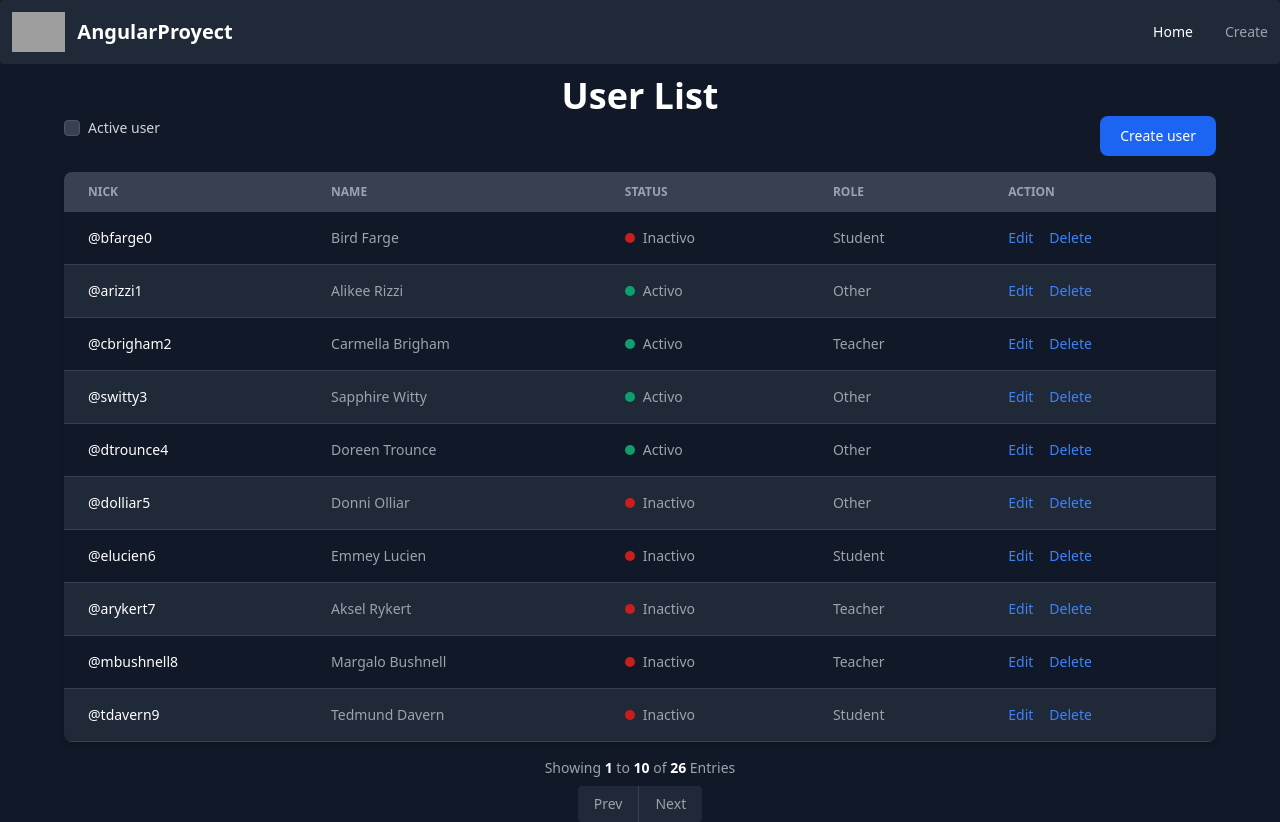
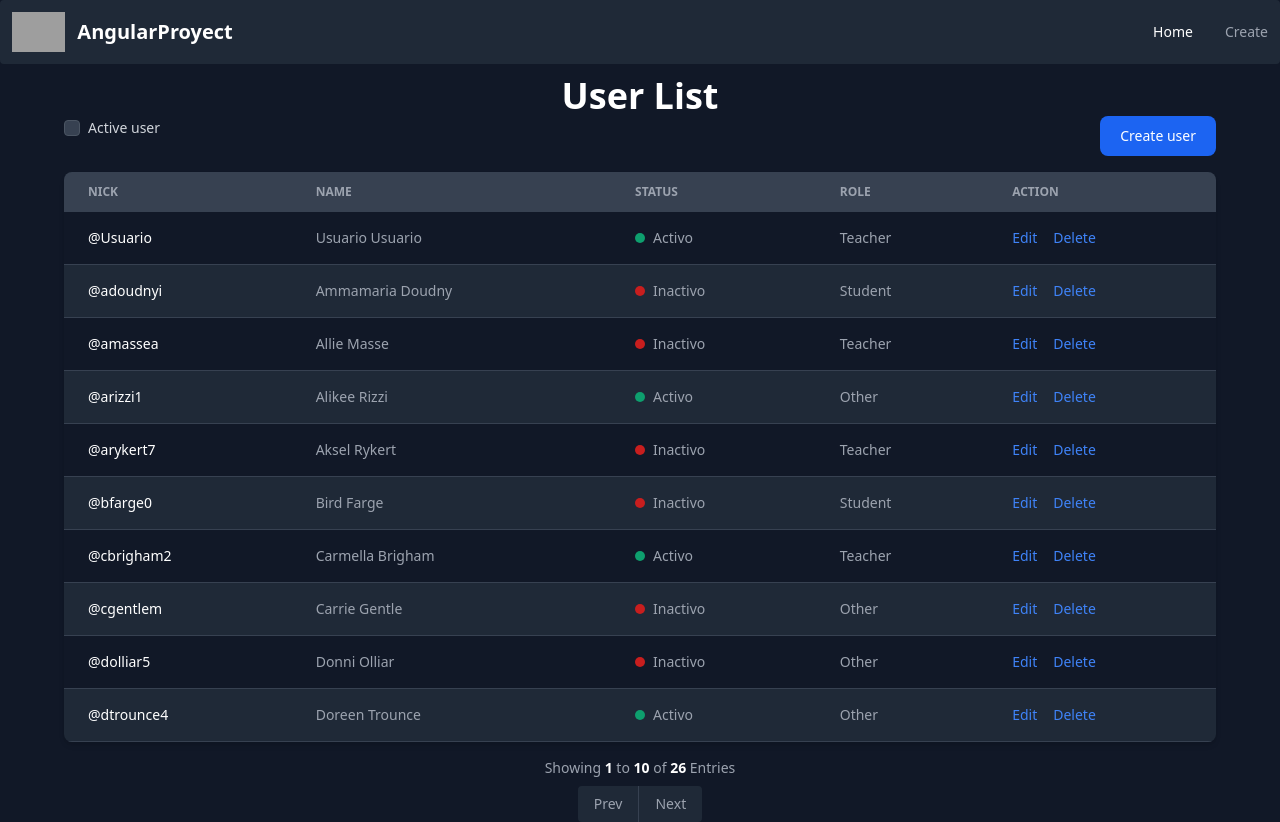
Before and after one commit to Negri234279/angular-project, an Angular app: page / in a window 1280 px wide. Built offline with nearby package versions, Linux system fonts and the light colour scheme; data requests are answered from the project's data file; grey boxes are pictures that could not be loaded.

Commit message:
Move to a component the users table

```diff
--- a/src/app/app.module.ts
+++ b/src/app/app.module.ts
@@ -11,7 +11,8 @@ import { PaginationComponent } from './components/pagination/pagination.componen
 import { CreateUserComponent } from './pages/create-user/create-user.component'
 import { UpdateUserComponent } from './pages/update-user/update-user.component';
 import { CapitalizeFirstLetterPipePipe } from './pipes/capitalize-first-letter-pipe.pipe';
-import { RoleNamePipePipe } from './pipes/role-name-pipe.pipe'
+import { RoleNamePipePipe } from './pipes/role-name-pipe.pipe';
+import { UsersTableComponent } from './components/users-table/users-table.component'
 
 @NgModule({
     declarations: [
@@ -23,6 +24,7 @@ import { RoleNamePipePipe } from './pipes/role-name-pipe.pipe'
         UpdateUserComponent,
         CapitalizeFirstLetterPipePipe,
         RoleNamePipePipe,
+        UsersTableComponent,
     ],
     imports: [
         BrowserModule,
--- /dev/null
+++ b/src/app/components/users-table/users-table.component.html
@@ -0,0 +1,64 @@
+<div class="relative overflow-x-auto mx-auto shadow-md sm:rounded-lg max-w-6xl">
+    <table class="w-full text-sm text-left text-gray-500 dark:text-gray-400">
+        <thead
+            class="text-xs text-gray-700 uppercase bg-gray-50 even:dark:bg-gray-800 odd:dark:bg-gray-700 dark:text-gray-400"
+        >
+            <tr>
+                <th scope="col" class="px-6 py-3">Nick</th>
+                <th scope="col" class="px-6 py-3">Name</th>
+                <th scope="col" class="px-6 py-3">Status</th>
+                <th scope="col" class="px-6 py-3">Role</th>
+                <th scope="col" class="px-6 py-3">Action</th>
+            </tr>
+        </thead>
+        <tbody>
+            <tr
+                *ngFor="let user of users; let impar = odd; let par = even"
+                [ngClass]="{
+                    'dark:bg-gray-900': par,
+                    'dark:bg-gray-800': impar
+                }"
+                class="bg-white border-b dark:border-gray-700"
+            >
+                <th
+                    scope="row"
+                    class="px-6 py-4 font-medium text-gray-900 whitespace-nowrap dark:text-white"
+                >
+                    @{{ user.nick }}
+                </th>
+                <td class="px-6 py-4">
+                    {{ user.fullname | capitalizeFirstLetterPipe }}
+                </td>
+                <td class="px-6 py-4">
+                    <div class="flex items-center">
+                        <div
+                            [ngClass]="{
+                                'bg-red-700': !user.active,
+                                'bg-green-500': user.active
+                            }"
+                            class="h-2.5 w-2.5 rounded-full mr-2"
+                        ></div>
+                        {{ user.active ? 'Activo' : 'Inactivo' }}
+                    </div>
+                </td>
+                <td class="px-6 py-4">
+                    {{ user.role | roleNamePipe | capitalizeFirstLetterPipe }}
+                </td>
+                <td class="px-6 py-4 flex gap-4">
+                    <a
+                        [routerLink]="['/update-user', user.id]"
+                        class="font-medium text-blue-600 dark:text-blue-500 hover:underline"
+                        >Edit</a
+                    >
+                    <button
+                        type="button"
+                        class="font-medium text-blue-600 dark:text-blue-500 hover:underline"
+                        (click)="onDelete.emit(user.id)"
+                    >
+                        Delete
+                    </button>
+                </td>
+            </tr>
+        </tbody>
+    </table>
+</div>
--- a/src/app/pages/users-list/users-list.component.html
+++ b/src/app/pages/users-list/users-list.component.html
@@ -25,70 +25,11 @@
 </div>
 
 <div *ngIf="isLoading">Cargando...</div>
+
 <div *ngIf="!isLoading && users.length === 0">No se encontraron usuarios.</div>
+
 <div *ngIf="users.length !== 0">
-    <div
-        class="relative overflow-x-auto mx-auto shadow-md sm:rounded-lg max-w-6xl"
-    >
-        <table
-            class="w-full text-sm text-left text-gray-500 dark:text-gray-400"
-        >
-            <thead
-                class="text-xs text-gray-700 uppercase bg-gray-50 even:dark:bg-gray-800 odd:dark:bg-gray-700 dark:text-gray-400"
-            >
-                <tr>
-                    <th scope="col" class="px-6 py-3">Nick</th>
-                    <th scope="col" class="px-6 py-3">Name</th>
-                    <th scope="col" class="px-6 py-3">Status</th>
-                    <th scope="col" class="px-6 py-3">Role</th>
-                    <th scope="col" class="px-6 py-3">Action</th>
-                </tr>
-            </thead>
-            <tbody>
-                <tr
-                    *ngFor="let user of users; let impar = odd; let par = even"
-                    [ngClass]="{
-                        'dark:bg-gray-900': par,
-                        'dark:bg-gray-800': impar
-                    }"
-                    class="bg-white border-b dark:border-gray-700"
-                >
-                    <th
-                        scope="row"
-                        class="px-6 py-4 font-medium text-gray-900 whitespace-nowrap dark:text-white"
-                    >
-                        @{{ user.nick }}
-                    </th>
-                    <td class="px-6 py-4">
-                        {{ user.fullname | capitalizeFirstLetterPipe }}
-                    </td>
-                    <td class="px-6 py-4">
-                        <div class="flex items-center">
-                            <div
-                                [ngClass]="{
-                                    'bg-red-700': !user.active,
-                                    'bg-green-500': user.active
-                                }"
-                                class="h-2.5 w-2.5 rounded-full mr-2"
-                            ></div>
-                            {{ user.active ? 'Activo' : 'Inactivo' }}
-                        </div>
-                    </td>
-                    <td class="px-6 py-4">
-                        {{ user.role | roleNamePipe | capitalizeFirstLetterPipe }}
-                    </td>
-                    <td class="px-6 py-4 flex gap-4">
-                        <a
-                            [routerLink]="['/update-user', user.id]"
-                            class="font-medium text-blue-600 dark:text-blue-500 hover:underline"
-                            >Edit</a
-                        >
-                        <button type="button" class="font-medium text-blue-600 dark:text-blue-500 hover:underline" (click)="onDelete(user.id)">Delete</button>
-                    </td>
-                </tr>
-            </tbody>
-        </table>
-    </div>
+    <app-users-table [users]="users" (onDelete)="onDelete($event)"/>
 
     <app-pagination
         [firstIndex]="firstIndex"
--- a/src/app/pages/users-list/users-list.component.ts
+++ b/src/app/pages/users-list/users-list.component.ts
@@ -14,6 +14,7 @@ export class UsersListComponent implements OnInit {
     totalPages!: number
     totalCount!: number
     showActiveOnly: boolean = false
+    sortBy: string = 'nick'
 
     constructor(private userService: UserService) {}
 
@@ -25,7 +26,7 @@ export class UsersListComponent implements OnInit {
         this.isLoading = true
 
         this.userService
-            .getUsersPage(page, this.pageSize, this.showActiveOnly)
+            .getUsersPage(page, this.pageSize, this.sortBy, this.showActiveOnly)
             .subscribe(({ users, totalCount }) => {
                 this.users = users
                 this.totalPages = Math.ceil(totalCount / this.pageSize)
--- a/src/app/services/user-service.service.ts
+++ b/src/app/services/user-service.service.ts
@@ -20,11 +20,13 @@ export class UserService {
     getUsersPage(
         page: number,
         pageSize: number,
-        active?: boolean
+        sortBy: string,
+        active?: boolean,
     ): Observable<UserPagination> {
         const params = {
             _page: page.toString(),
             _limit: pageSize.toString(),
+            ...(sortBy && { _sort: sortBy }),
             ...(active && { active: 'true' }),
         }
 
```
Also changed, not shown: src/app/components/users-table/users-table.component.ts (added, +12 -0 lines).
